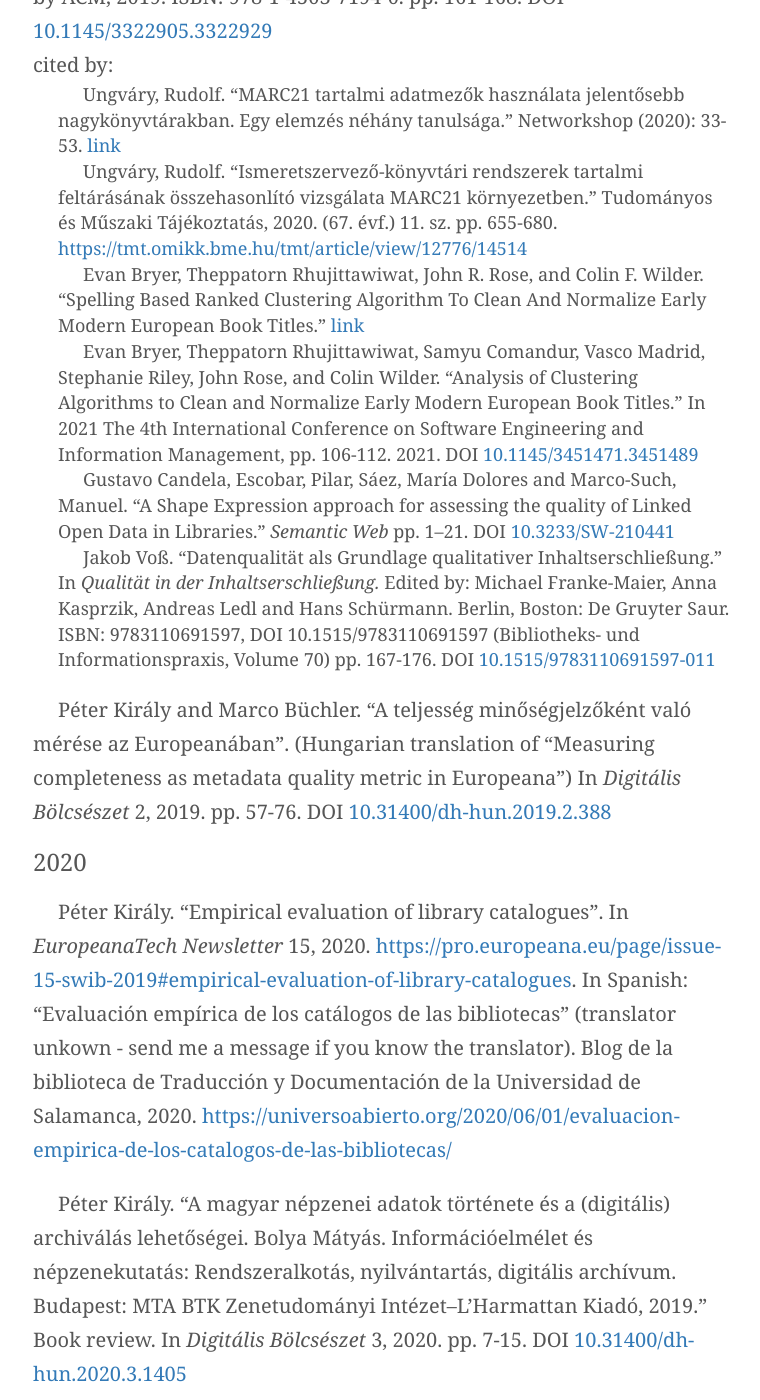
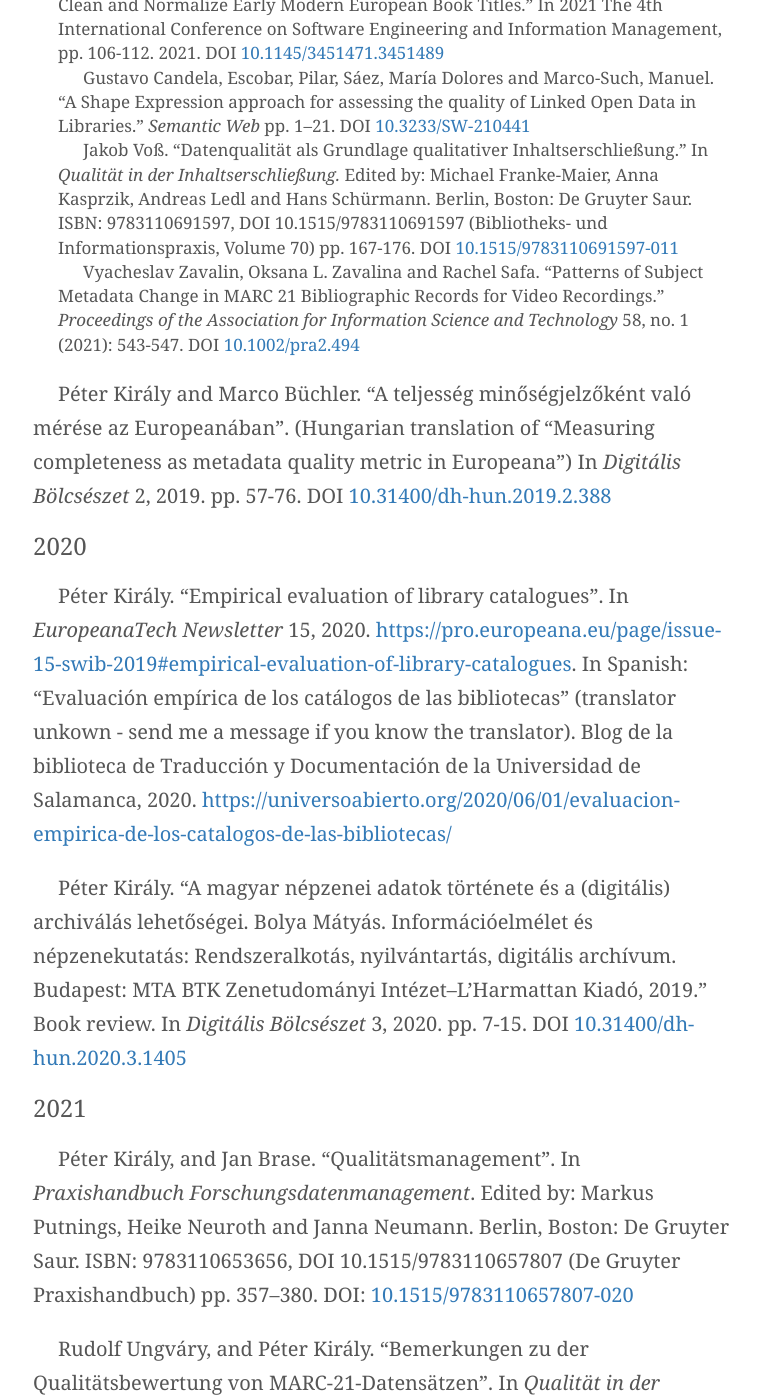
Before and after one commit to pkiraly/pkiraly.github.io, a Jekyll site: the page built from about.md, in a window 1280 px wide and 1400 px high, scrolled down 6997 px. Shown: the whole window, without its empty margins (257-1017 px from the left). Built offline with Jekyll 4.4.1, drawn with Linux system fonts in a browser that asks for light colours; nearby versions of some CDN libraries; some web fonts are replaced; comment, search, counter and statistics services are not loaded; some of the changed lines change nothing that is shown.

Commit message:
Adding a new reference: Zavalin-Zavalina-Safa 2021

```diff
--- a/about.md
+++ b/about.md
@@ -10,7 +10,7 @@
   padding-left: 25px;
 }
 li {
-  font-size: 90%;
+  font-size: 85%;
   text-indent: 25px;
 }
 p {
@@ -124,6 +124,7 @@
  * Evan Bryer, Theppatorn Rhujittawiwat, Samyu Comandur, Vasco Madrid, Stephanie Riley, John Rose, and Colin Wilder. "Analysis of Clustering Algorithms to Clean and Normalize Early Modern European Book Titles." In 2021 The 4th International Conference on Software Engineering and Information Management, pp. 106-112. 2021. DOI [10.1145/3451471.3451489](https://doi.org/10.1145/3451471.3451489)
  * Gustavo Candela, Escobar, Pilar, Sáez, María Dolores and Marco-Such, Manuel. "A Shape Expression approach for assessing the quality of Linked Open Data in Libraries." _Semantic Web_ pp. 1--21. DOI [10.3233/SW-210441](https://doi.org/10.3233/SW-210441)
  * Jakob Voß. "Datenqualität als Grundlage qualitativer Inhaltserschließung." In _Qualität in der Inhaltserschließung._ Edited by: Michael Franke-Maier, Anna Kasprzik, Andreas Ledl and Hans Schürmann. Berlin, Boston: De Gruyter Saur. ISBN: 9783110691597, DOI 10.1515/9783110691597 (Bibliotheks- und Informationspraxis, Volume 70) pp. 167-176. DOI [10.1515/9783110691597-011](https://doi.org/10.1515/9783110691597-010)
+ * Vyacheslav Zavalin, Oksana L. Zavalina and Rachel Safa. "Patterns of Subject Metadata Change in MARC 21 Bibliographic Records for Video Recordings." _Proceedings of the Association for Information Science and Technology_ 58, no. 1 (2021): 543-547. DOI [10.1002/pra2.494](https://doi.org/10.1002/pra2.494)
 
 Péter Király and Marco Büchler. “A teljesség minőségjelzőként való mérése az Europeanában”. (Hungarian translation of “Measuring completeness as metadata quality metric in Europeana”) In *Digitális Bölcsészet* 2, 2019. pp. 57-76. DOI [10.31400/dh-hun.2019.2.388](https://doi.org/10.31400/dh-hun.2019.2.388)
 
```
